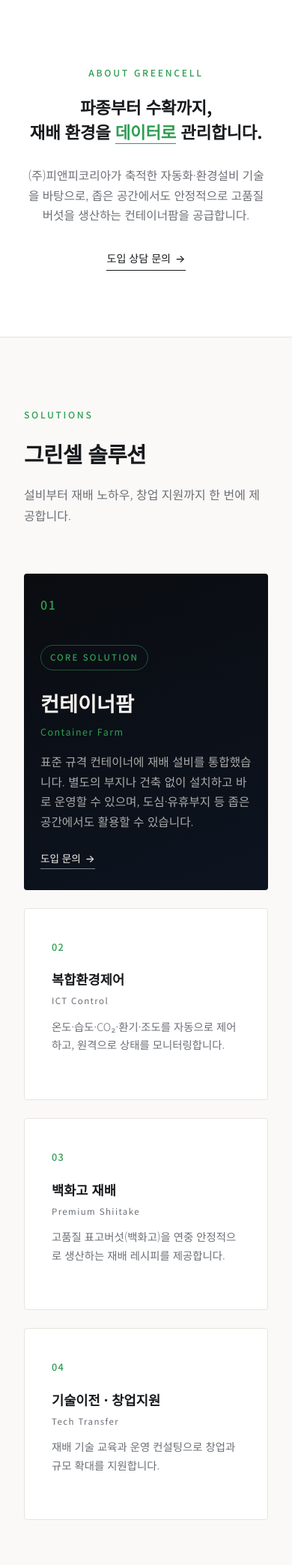
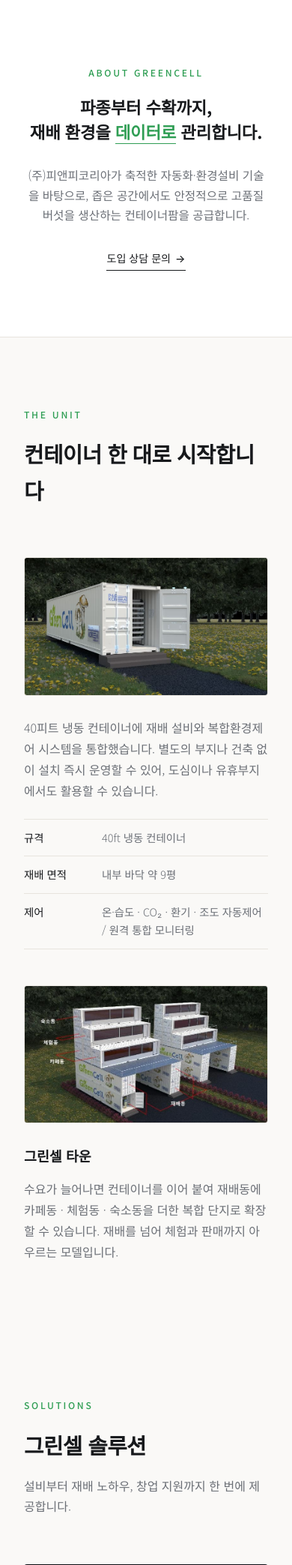
Before and after one commit to leeyanggu/pnpkorea-website, a PHP site: page /greencell.html in a window 390 px wide. Shown: the part 845-2932 px from the top of the page at 75% size. Run offline with PHP 8.4, Linux system fonts and the light colour scheme.

Commit message:
회사소개 PPT 반영
- 회사소개: 인증·지식재산 섹션 신규(특허 7건·ISO·기업인증·총판)
- 제품: 설비·엔지니어링 섹션 신규(윤활관리/현장진단/부품가공/우레탄롤러)
- 그린셀: 컨테이너 스펙·그린셀타운, KIST 공동연구·백화고 섹션 + 이미지
- 모바일에서 대표 사진 숨김

Co-Authored-By: Claude Sonnet 5 <noreply@anthropic.com>
Claude-Session: https://claude.ai/code/session_01KhURZ4e5bwD7hVJcuka5Lo

```diff
--- a/css/style.css
+++ b/css/style.css
@@ -971,6 +971,25 @@ ul {
   background: var(--color-bg);
 }
 
+/* 인증·지식재산 (같은 구성, 배경만 구분) */
+.partners.certs {
+  background: var(--color-surface);
+  border-bottom: 1px solid var(--color-border);
+}
+
+.partners.certs .partners-list li {
+  flex-direction: column;
+  gap: 4px;
+}
+
+.cert-note {
+  display: block;
+  font-size: 0.72rem;
+  font-weight: 400;
+  letter-spacing: 0;
+  color: var(--color-text-muted);
+}
+
 .partners-group {
   margin-top: 52px;
 }
@@ -1219,6 +1238,15 @@ ul {
   font-weight: 300;
   line-height: 1.6;
   color: var(--color-text-muted);
+}
+
+/* 텍스트 카드 2열 (설비·엔지니어링 등) */
+.prod-items--pair {
+  grid-template-columns: repeat(2, 1fr);
+}
+
+.prod-items--pair .prod-item-body {
+  padding: 30px 28px 32px;
 }
 
 /* 단일 품목 카테고리 — 가로형 카드 */
@@ -1642,6 +1670,87 @@ body.brand-greencell .vision-item:hover {
   border-color: rgba(47, 158, 84, 0.5);
 }
 
+/* ---------- 이미지 + 설명 2단 (split) ---------- */
+.split-section {
+  background: var(--color-bg);
+}
+
+.split-section--dark {
+  background: var(--color-black);
+  color: var(--color-text-inverse);
+}
+
+.split {
+  display: grid;
+  grid-template-columns: 1fr 1fr;
+  gap: 52px;
+  align-items: center;
+}
+
+.split + .split {
+  margin-top: 72px;
+}
+
+.split-media img {
+  display: block;
+  width: 100%;
+  border: 1px solid var(--color-border);
+  border-radius: var(--radius);
+}
+
+.split-section--dark .split-media img {
+  border-color: rgba(244, 242, 238, 0.14);
+}
+
+.split--flip .split-media {
+  order: 2;
+}
+
+.split-subtitle {
+  margin: 0 0 14px;
+  font-size: 1.15rem;
+  font-weight: 700;
+  color: var(--color-text);
+}
+
+.split-section--dark .split-subtitle {
+  color: var(--color-text-inverse);
+}
+
+.split-body p {
+  margin: 0;
+  font-weight: 300;
+  line-height: 1.75;
+  color: var(--color-text-muted);
+}
+
+.split-section--dark .split-body p {
+  color: var(--color-text-inverse-muted);
+}
+
+.split-spec {
+  list-style: none;
+  margin: 24px 0 0;
+  padding: 0;
+  border-top: 1px solid var(--color-border);
+}
+
+.split-spec li {
+  display: flex;
+  gap: 16px;
+  padding: 12px 0;
+  border-bottom: 1px solid var(--color-border);
+  font-size: 0.9rem;
+  font-weight: 300;
+  color: var(--color-text-muted);
+}
+
+.split-spec li span {
+  flex: 0 0 88px;
+  font-weight: 500;
+  color: var(--color-text);
+}
+
 /* ============================================
    Responsive
    ============================================ */
@@ -1824,9 +1933,9 @@ body.brand-greencell .vision-item:hover {
     min-height: 300px;
   }
 
+  /* 모바일에서는 대표 사진 숨김 */
   .greeting-portrait {
-    max-width: 280px;
-    margin: 20px auto 4px;
+    display: none;
   }
 
   .product-card--featured {
@@ -1844,6 +1953,23 @@ body.brand-greencell .vision-item:hover {
 
   .prod-items {
     grid-template-columns: 1fr;
+  }
+
+  .prod-items--pair {
+    grid-template-columns: 1fr;
+  }
+
+  .split {
+    grid-template-columns: 1fr;
+    gap: 28px;
+  }
+
+  .split + .split {
+    margin-top: 48px;
+  }
+
+  .split--flip .split-media {
+    order: 0;
   }
 
   .prod-items--single .prod-item {
--- a/greencell.html
+++ b/greencell.html
@@ -34,6 +34,7 @@
       <nav class="nav" id="primaryNav">
         <a href="#intro">그린셀 소개</a>
         <a href="#solutions">솔루션</a>
+        <a href="#research">연구개발</a>
         <a href="#values">왜 그린셀</a>
         <a href="greencell-contact.html">문의</a>
       </nav>
@@ -81,6 +82,46 @@
       </div>
     </section>
 
+    <!-- THE UNIT -->
+    <section class="section split-section" id="unit">
+      <div class="container">
+        <div class="section-head reveal">
+          <span class="section-tag">THE UNIT</span>
+          <h2 class="section-title">컨테이너 한 대로 시작합니다</h2>
+        </div>
+        <div class="split reveal">
+          <div class="split-media">
+            <img src="images/greencell/container.jpg" alt="그린셀 컨테이너팜 외관" loading="lazy" />
+          </div>
+          <div class="split-body">
+            <p>
+              40피트 냉동 컨테이너에 재배 설비와 복합환경제어 시스템을 통합했습니다.
+              별도의 부지나 건축 없이 설치 즉시 운영할 수 있어, 도심이나 유휴부지에서도
+              활용할 수 있습니다.
+            </p>
+            <ul class="split-spec">
+              <li><span>규격</span>40ft 냉동 컨테이너</li>
+              <li><span>재배 면적</span>내부 바닥 약 9평</li>
+              <li><span>제어</span>온·습도 · CO₂ · 환기 · 조도 자동제어 / 원격 통합 모니터링</li>
+            </ul>
+          </div>
+        </div>
+        <div class="split split--flip reveal">
+          <div class="split-media">
+            <img src="images/greencell/town.jpg" alt="그린셀 타운 확장 모델 조감도" loading="lazy" />
+          </div>
+          <div class="split-body">
+            <h3 class="split-subtitle">그린셀 타운</h3>
+            <p>
+              수요가 늘어나면 컨테이너를 이어 붙여 재배동에 카페동 · 체험동 · 숙소동을
+              더한 복합 단지로 확장할 수 있습니다. 재배를 넘어 체험과 판매까지
+              아우르는 모델입니다.
+            </p>
+          </div>
+        </div>
+      </div>
+    </section>
+
     <!-- SOLUTIONS -->
     <section class="section products" id="solutions">
       <div class="container">
@@ -122,6 +163,40 @@
               <h3>기술이전 · 창업지원 <em>Tech Transfer</em></h3>
               <p>재배 기술 교육과 운영 컨설팅으로 창업과 규모 확대를 지원합니다.</p>
             </article>
+          </div>
+        </div>
+      </div>
+    </section>
+
+    <!-- R&D -->
+    <section class="section split-section split-section--dark" id="research">
+      <div class="container">
+        <div class="section-head section-head--dark reveal">
+          <span class="section-tag">R&amp;D</span>
+          <h2 class="section-title">KIST 천연물연구소와 공동 연구</h2>
+        </div>
+        <div class="split reveal">
+          <div class="split-media">
+            <img src="images/greencell/kist.jpg" alt="KIST 강릉분원 천연물연구소 기술이전식" loading="lazy" />
+          </div>
+          <div class="split-body">
+            <p>
+              그린셀은 KIST 강릉분원 천연물연구소와 함께 표고버섯의 항산화능 성분을
+              높이는 재배 기술을 연구해 왔습니다. 2022년 3월 기술이전식과 함께
+              연구소 내에 그린셀을 설치·운영하며 재배 데이터를 축적하고 있습니다.
+            </p>
+          </div>
+        </div>
+        <div class="split split--flip reveal">
+          <div class="split-media">
+            <img src="images/greencell/baekhwago.jpg" alt="그린셀에서 재배한 백화고" loading="lazy" />
+          </div>
+          <div class="split-body">
+            <h3 class="split-subtitle">백화고</h3>
+            <p>
+              갓 표면이 하얗게 갈라지는 최상급 표고버섯입니다. 통제된 환경에서
+              연중 균일한 품질로 재배해, 항산화 성분과 식감을 함께 끌어올립니다.
+            </p>
           </div>
         </div>
       </div>
```
Also changed, not shown: about.html (+54 -0 lines), products.html (+51 -0 lines), images/greencell/baekhwago.jpg (added), images/greencell/container.jpg (added), images/greencell/kist.jpg (added), images/greencell/town.jpg (added).
